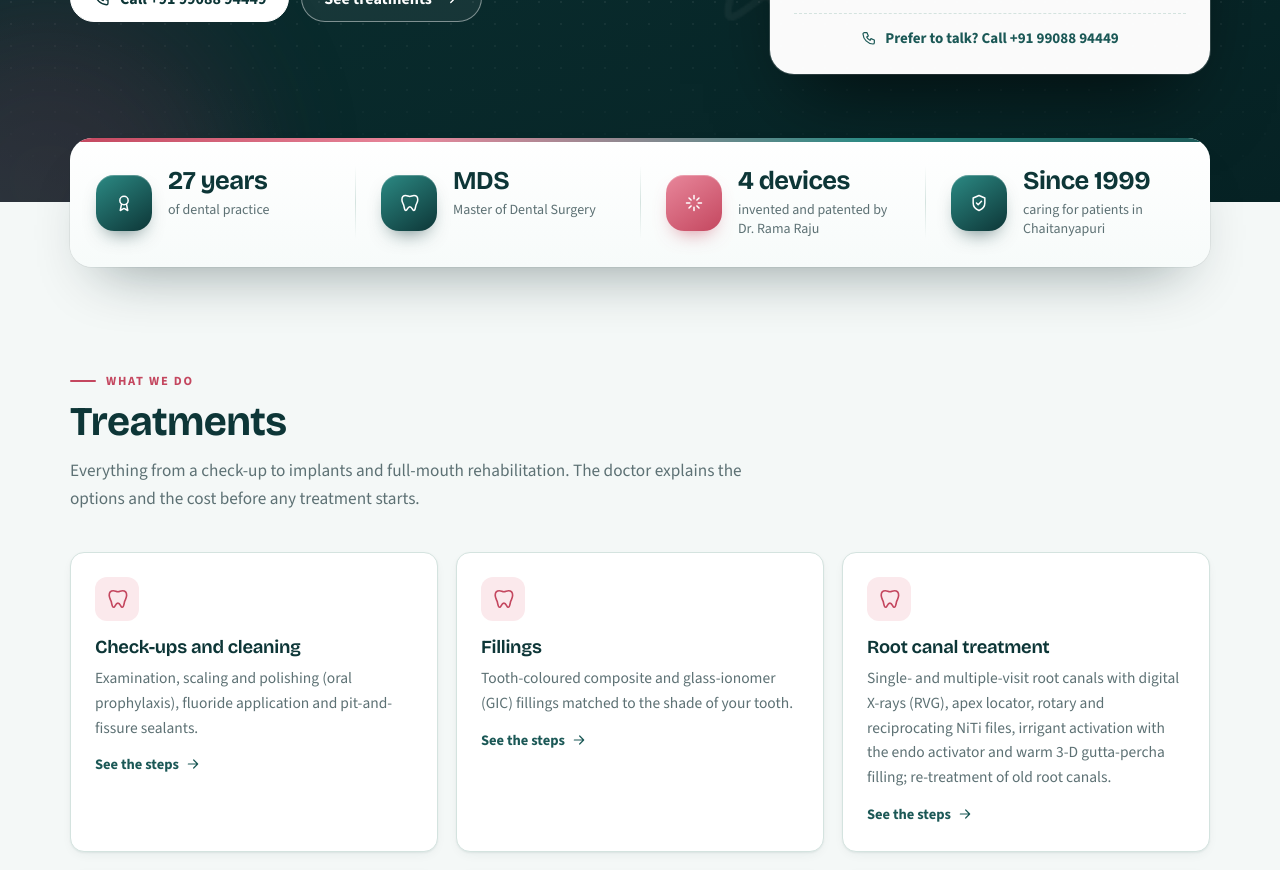
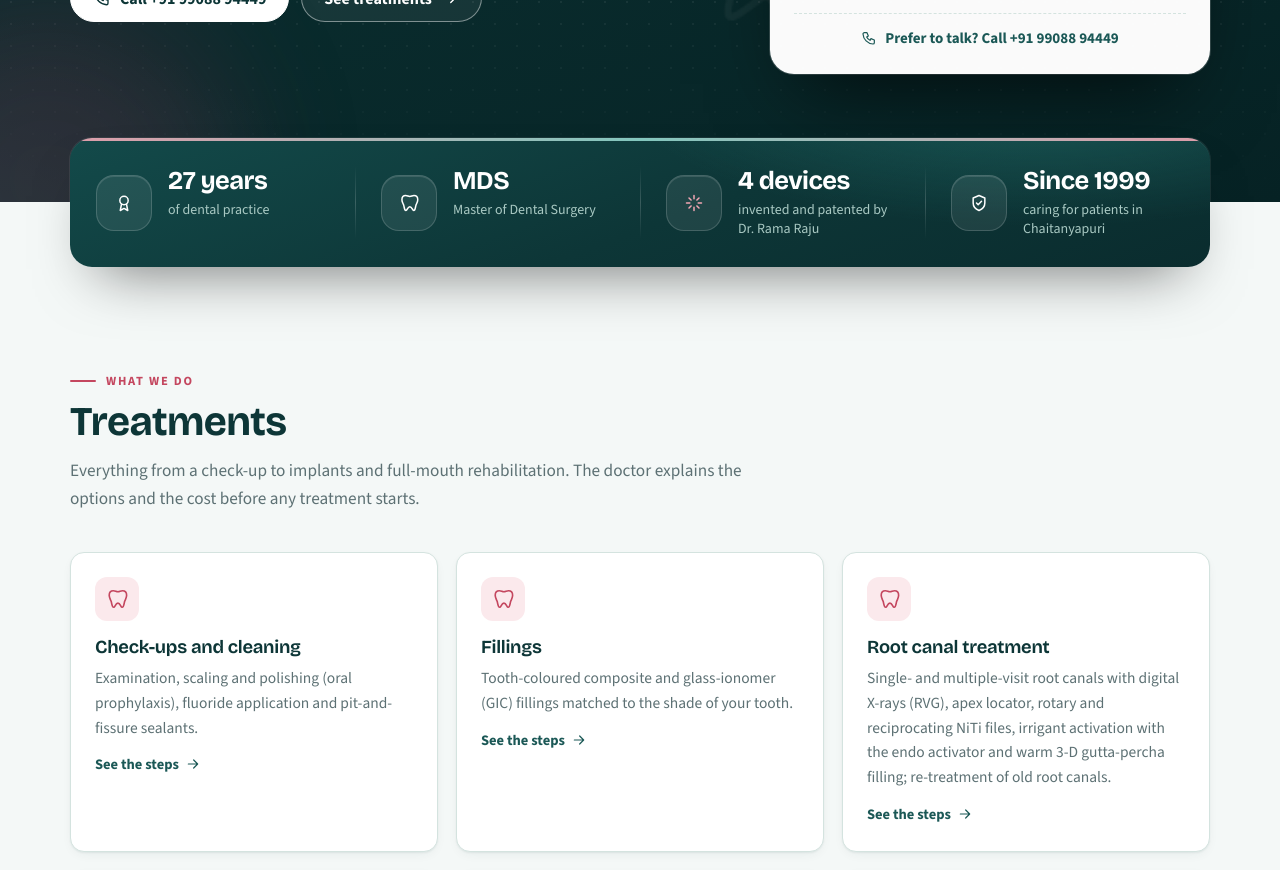
Before and after one commit to drramarajudentalclinic-tech/dental-backend, a React (Vite) app in the folder website/: page / in a window 1280 px wide. Shown: the part 860-1730 px from the top of the page. Built offline with nearby package versions, Linux system fonts and the light colour scheme; no server answers.

Commit message:
Trust strip: deep teal, four facts

```diff
--- a/website/src/styles.css
+++ b/website/src/styles.css
@@ -1109,27 +1109,28 @@ html.is-home .bar .wrap > .btn.small { order: 3; }
   .treat-links a { background: var(--paper); color: var(--ink); border-color: var(--line); }
 }
 
-/* ═════ TRUST STRIP: four facts, full width ═════ */
+/* ═════ TRUST STRIP: four facts, full width, deep teal ═════ */
 .trust.trust-4 { max-width: none; margin-top: -64px; grid-template-columns: repeat(4, 1fr); border-radius: 22px; overflow: hidden; border: 0;
-  background: linear-gradient(180deg, #fff, #f7fbfa); box-shadow: 0 30px 60px -30px rgba(6, 34, 36, .45), 0 0 0 1px rgba(13, 54, 55, .06); }
-.trust.trust-4::before { content: ""; position: absolute; left: 0; right: 0; top: 0; height: 4px; z-index: 1;
-  background: linear-gradient(90deg, var(--gum), #e8879b 30%, #2c8a84 70%, var(--ink-2-fill)); }
+  background: radial-gradient(600px 200px at 85% -40%, rgba(44, 138, 132, .45), transparent 70%), linear-gradient(160deg, #134a4a 0%, #0d3637 55%, #0a2c2e 100%);
+  box-shadow: 0 30px 60px -28px rgba(0, 0, 0, .55), 0 0 0 1px rgba(255, 255, 255, .08), inset 0 1px 0 rgba(255, 255, 255, .08); }
+.trust.trust-4::before { content: ""; position: absolute; left: 0; right: 0; top: 0; height: 3px; z-index: 1;
+  background: linear-gradient(90deg, var(--gum-2), #8fd6cc 50%, var(--gum-2)); opacity: .9; }
 .trust.trust-4 > div { position: relative; grid-template-columns: 56px minmax(0, 1fr); column-gap: 16px; align-content: center; padding: 30px 26px 28px;
-  transition: background .35s, transform .35s cubic-bezier(.22,1,.36,1); }
+  transition: background .35s; }
 .trust.trust-4 > div + div { border-left: 0; }
-.trust.trust-4 > div + div::before { content: ""; position: absolute; left: 0; top: 22%; bottom: 22%; width: 1px; background: linear-gradient(180deg, transparent, var(--line), transparent); }
+.trust.trust-4 > div + div::before { content: ""; position: absolute; left: 0; top: 22%; bottom: 22%; width: 1px; background: linear-gradient(180deg, transparent, rgba(255,255,255,.18), transparent); }
 .trust.trust-4 .tr-ico { width: 56px; height: 56px; border-radius: 18px; align-self: center; color: #fff;
-  background: linear-gradient(145deg, #2c8a84, var(--ink-fill)); box-shadow: 0 10px 20px -10px rgba(13, 54, 55, .7), inset 0 1px 0 rgba(255,255,255,.25); }
-.trust.trust-4 > div:nth-child(3) .tr-ico { background: linear-gradient(145deg, #e8879b, var(--gum)); box-shadow: 0 10px 20px -10px rgba(196, 71, 95, .7), inset 0 1px 0 rgba(255,255,255,.25); }
-.trust.trust-4 dt { font: 700 1.6rem/1.05 var(--display); letter-spacing: -0.02em; color: var(--ink); align-self: end; }
-.trust.trust-4 dd { margin-top: 5px; font-size: 14px; line-height: 1.4; }
-.trust.trust-4 > div:hover { background: var(--mint-2); }
-.trust.trust-4 > div:hover .tr-ico { transform: translateY(-3px) rotate(-8deg) scale(1.05); }
+  background: rgba(255, 255, 255, .08); border: 1px solid rgba(255, 255, 255, .16); box-shadow: inset 0 1px 0 rgba(255,255,255,.12); }
+.trust.trust-4 > div:nth-child(3) .tr-ico { color: var(--gum-2); }
+.trust.trust-4 dt { font: 700 1.6rem/1.05 var(--display); letter-spacing: -0.02em; color: #fff; align-self: end; }
+.trust.trust-4 dd { margin-top: 5px; font-size: 14px; line-height: 1.4; color: #a9c9c3; }
+.trust.trust-4 > div:hover { background: rgba(255, 255, 255, .05); }
+.trust.trust-4 > div:hover .tr-ico { transform: translateY(-3px) rotate(-8deg) scale(1.05); background: rgba(255, 255, 255, .14); }
+.fx-on .trust.trust-4 > div { background-image: radial-gradient(260px circle at var(--sx, -999px) var(--sy, -999px), rgba(255, 255, 255, .08), transparent 60%); }
 @media (max-width: 1100px) { .trust.trust-4 { grid-template-columns: 1fr 1fr; }
   .trust.trust-4 > div:nth-child(3)::before { display: none; }
-  .trust.trust-4 > div:nth-child(n+3) { border-top: 1px solid var(--line); } }
+  .trust.trust-4 > div:nth-child(n+3) { border-top: 1px solid rgba(255,255,255,.1); } }
 @media (max-width: 560px) { .trust.trust-4 { margin-top: -48px; grid-template-columns: 1fr; }
-  .trust.trust-4 > div::before { display: none; } .trust.trust-4 > div + div { border-top: 1px solid var(--line); }
+  .trust.trust-4 > div::before { display: none; } .trust.trust-4 > div + div { border-top: 1px solid rgba(255,255,255,.1); }
   .trust.trust-4 > div { padding: 18px 20px; grid-template-columns: 48px minmax(0, 1fr); } .trust.trust-4 .tr-ico { width: 48px; height: 48px; border-radius: 15px; }
   .trust.trust-4 dt { font-size: 1.3rem; } }
-@media (prefers-color-scheme: dark) { .trust.trust-4 { background: linear-gradient(180deg, #132b2c, #102526); box-shadow: 0 30px 60px -30px rgba(0,0,0,.8), 0 0 0 1px rgba(255,255,255,.06); } }
```
